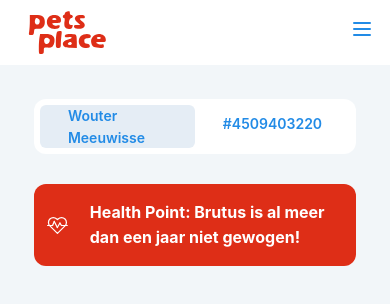
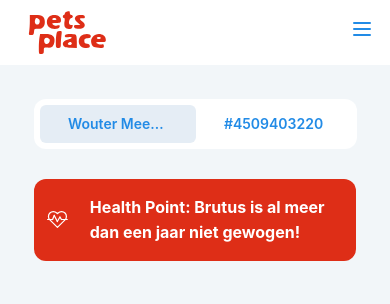
Before and after one commit to tmtuanyd/loyyo, a Next.js app: page /member/MemberDetails.module in a window 390 px wide. Shown: the top 304 px of the page. Built offline with nearby package versions, Linux system fonts and the light colour scheme.

Commit message:
fix: responsive tab

```diff
--- a/pages/member/MemberDetails.module.css
+++ b/pages/member/MemberDetails.module.css
@@ -17,6 +17,17 @@
   cursor: pointer;
 }
 
+.tab > p {
+  white-space: nowrap;
+  overflow: hidden;
+  text-overflow: ellipsis;
+  max-width: 100px;
+
+  @media (min-width: $mantine-breakpoint-sm) {
+    max-width: 310px;
+  }
+}
+
 .tab > div {
   margin-top: 8px;
 }
```
